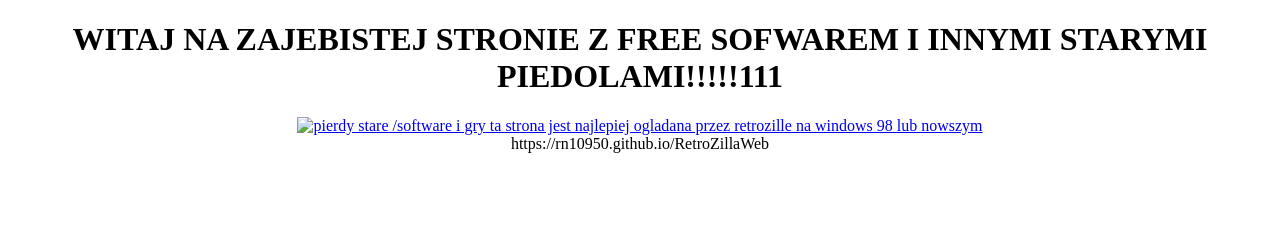
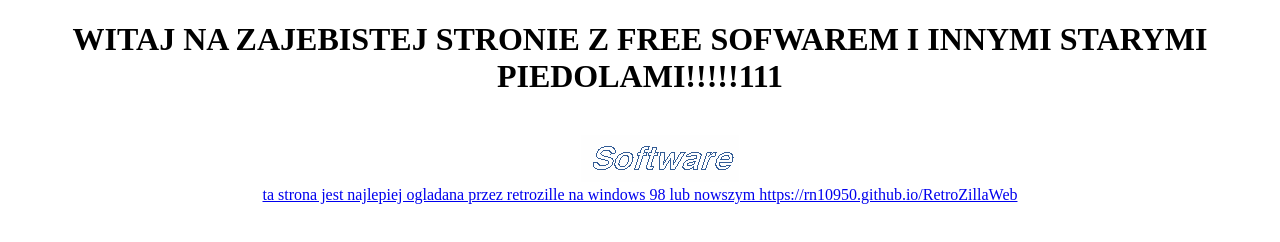
Before and after one commit to sag4offical/retropierdyxdpl, a plain HTML site: page index.html in a window 1280 px wide. Drawn offline with Linux system fonts and the light colour scheme.

Commit message:
Update index.html

```diff
--- a/index.html
+++ b/index.html
@@ -3,7 +3,7 @@
 
 
 <H1>WITAJ NA ZAJEBISTEJ STRONIE Z FREE SOFWAREM I INNYMI STARYMI PIEDOLAMI!!!!!111</H1>
-<a href="pierdy.html"><img src="sofware.gif" alt="pierdy stare /software i gry" </a>
+<br><a href="pierdy.html"><img src="https://github.com/sag4offical/retropierdyxdpl/blob/main/software.gif?raw=true" alt="pierdy stare /software i gry" </a></br>
 
 
 
@@ -19,9 +19,9 @@
 
 
 ta strona jest najlepiej ogladana przez retrozille  na windows 98 lub nowszym
-   <br>
 
-  <a> https://rn10950.github.io/RetroZillaWeb </a>
+
+  https://rn10950.github.io/RetroZillaWeb
 
 
 </center>
```
